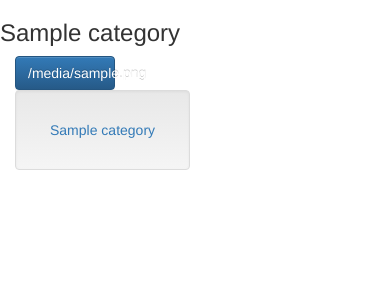
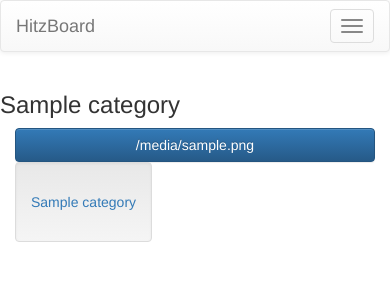
Before and after one commit to nbonfire/simplesoundboard, a Flask app: template templates/soundboard.html in a window 390 px wide. Shown: the top 300 px of the page. Run offline with Flask 2, Linux system fonts and the light colour scheme; the template is opened without the code that fills it: most values are stand-ins (such as "Sample title", 1, 10 or a date in 2020); some libraries are stand-ins or nearby versions.

Commit message:
Changed navbar on xs

```diff
--- a/templates/soundboard.html
+++ b/templates/soundboard.html
@@ -4,18 +4,36 @@
 
 
 
-  <!-- -->
+   <!-- -->
+    <nav class="navbar navbar-default visible-xs" role="navigation">
+    	<div class="navbar-header">
+    	<button type="button" class="navbar-toggle" data-toggle="collapse" data-target=".navbar-ex1-collapse">
+    		<span class="sr-only">Toggle navigation</span>
+    		<span class="icon-bar"></span>
+    		<span class="icon-bar"></span>
+    		<span class="icon-bar"></span>
+    	</button>
+    	<a class="navbar-brand" href="#"><!--img src="/static/images/hitz.png"/-->HitzBoard</a>
+    	</div>
+    	<div class="collapse navbar-collapse navbar-ex1-collapse">
+    		<ul class="nav navbar-nav">
+    			{% for category in filenamesandcategories %}
+        		<li><a href="#{{ category['category']}}">{{ category['category']}}</a></li>
+      			{% endfor %}
+      		</ul>
+      	</div>
 
+    </nav>
 	<div class="container">
 	<div class="row row-offcanvas row-offcanvas-right">
-        <div class="col-xs-12 col-sm-9">
+        <div class="col-xs-12 col-sm-10">
           <!--p class="pull-right visible-xs">
-            <button type="button" class="btn btn-primary btn-xs" data-toggle="offcanvas">Toggle nav</button>
+            <button type="button" class="btn btn-primary btn-xs togglenav">Toggle nav</button>
           </p-->
 	{% for filenames in filenamesandcategories %}
 		<section id='{{filenames['category']}}'><div class="row"><!--div class="col-xs-12 col-md-12 col-lg-12"--><h3>{{ filenames['category'] }}</h3><!--/div-->
 			{% for filename in filenames['files'] %}
-			<div class="col-xs-4 col-md-4 col-lg-4">
+			<div class="col-xs-12 col-md-6 col-lg-6">
 
 				<button class="sound btn btn-primary btn-block" value="{{filenames['category']}}/{{filename}}" href="#">{{filename}}</button>
 			</div>
@@ -25,7 +43,7 @@
 	{% endfor %}
 	</div>
 <!-- -->
-<div class="col-xs-6 col-sm-3 sidebar-offcanvas" id="sidebar" role="navigation">
+<div class="col-xs-6 col-sm-2 sidebar-offcanvas togglenav" id="sidebar" role="navigation">
           <div class="well sidebar-nav">
             <ul class="nav">
       {% for category in filenamesandcategories %}
@@ -60,8 +78,9 @@
   };
 })(jQuery);
 		$(function(){
-			$('[data-toggle=offcanvas]').click(function() {
-    		$('.row-offcanvas').toggleClass('active');
+			$('.togglenav').click(function() {
+    		$('.sidebar-offcanvas').toggleClass('active');
+    		console.log('does this click even work?');
   		});
 			$('.sound').nodoubletapzoom();
 			$('.sound').click(function(){
@@ -82,6 +101,9 @@
 	<style type="text/css">
 		.well.sidebar-nav {
 			position: fixed;
+			padding-left: 0px;
+			padding-right: 0px;
 		}
+
 	</style>
 {% endblock %}
```
